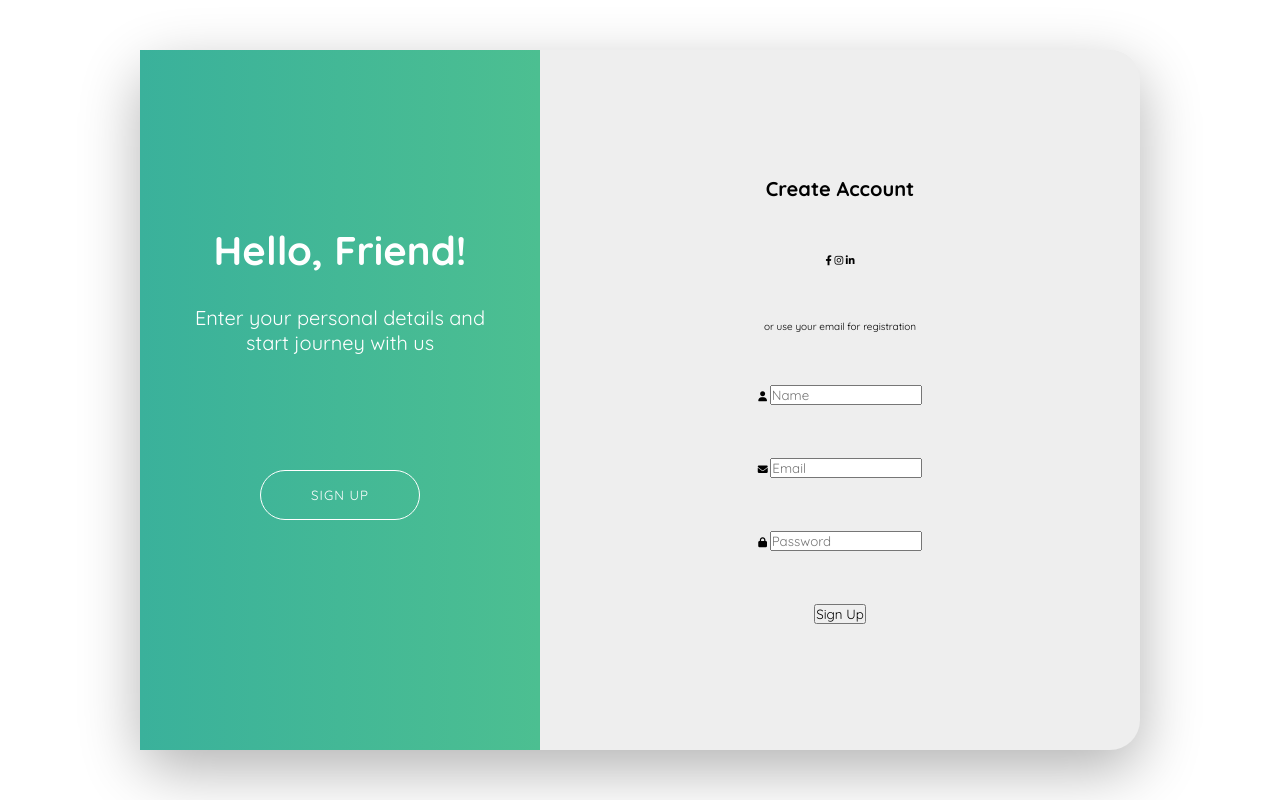
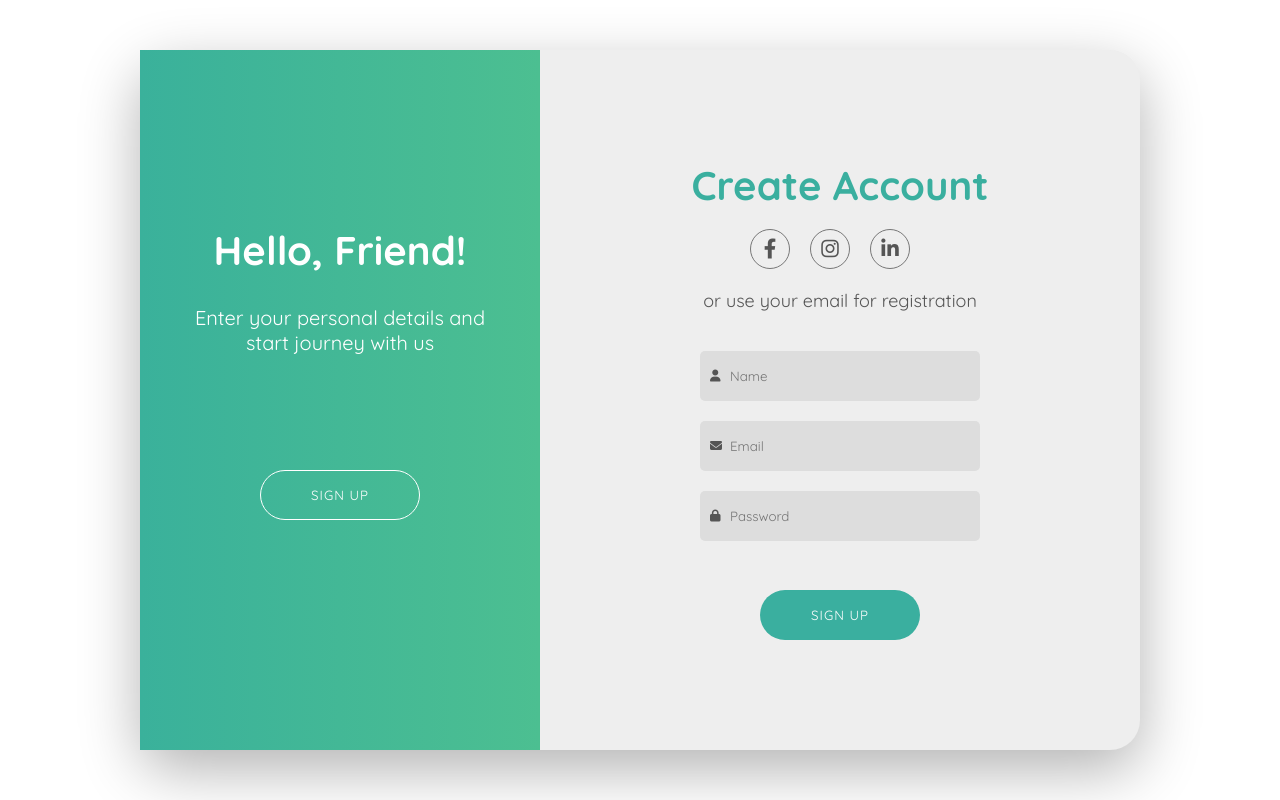
Before and after one commit to altrono/Sign-Up-Form, a plain HTML site: page index.html in a window 1280 px wide. Drawn offline with Linux system fonts and the light colour scheme.

Commit message:
styling signup-form elements

```diff
--- a/css/style.css
+++ b/css/style.css
@@ -86,3 +86,71 @@ html {
     align-items: center;
     padding: 10rem 0;
 }
+
+.signup-form h1 {
+    font-size: 4rem;
+    color: #3aaf9f;
+}
+
+
+
+.social-media {
+    display: flex;
+}
+
+.social-media i {
+    width: 4rem;
+    height: 4rem;
+    border: 0.1rem solid #777;
+    border-radius: 50%;
+    display: flex;
+    justify-content: center;
+    align-items: center;
+    margin-right: 2rem;
+    font-size: 2rem;
+    color: #555;
+}
+
+
+
+.signup-form p {
+    font-size: 1.8rem;
+    color: #555;
+    margin-bottom: 2rem;
+}
+
+.signup-form input {
+    width: 28rem;
+    height: 5rem;
+    padding: 1rem 1rem 1rem 3rem;
+    background-color: #ddd;
+    border: none;
+    border-radius: 0.5rem;
+}
+
+.input-group {
+    position: relative;
+}
+
+
+.input-group i {
+    position: absolute;
+    top: 50%;
+    left: 1rem;
+    transform: translateY(-50%);
+    font-size: 1.2rem;
+    color: #555;
+}
+
+.signup-form button {
+    width: 16rem;
+    height: 5rem;
+    border: none;
+    background-color: #3aaf9f;
+    color: #fff;
+    margin-top: 3rem;
+    border-radius: 3rem;
+    cursor: pointer;
+    letter-spacing: 0.1rem;
+    text-transform: uppercase;
+}
```
Also changed, not shown: index.html (+0 -3 lines).
